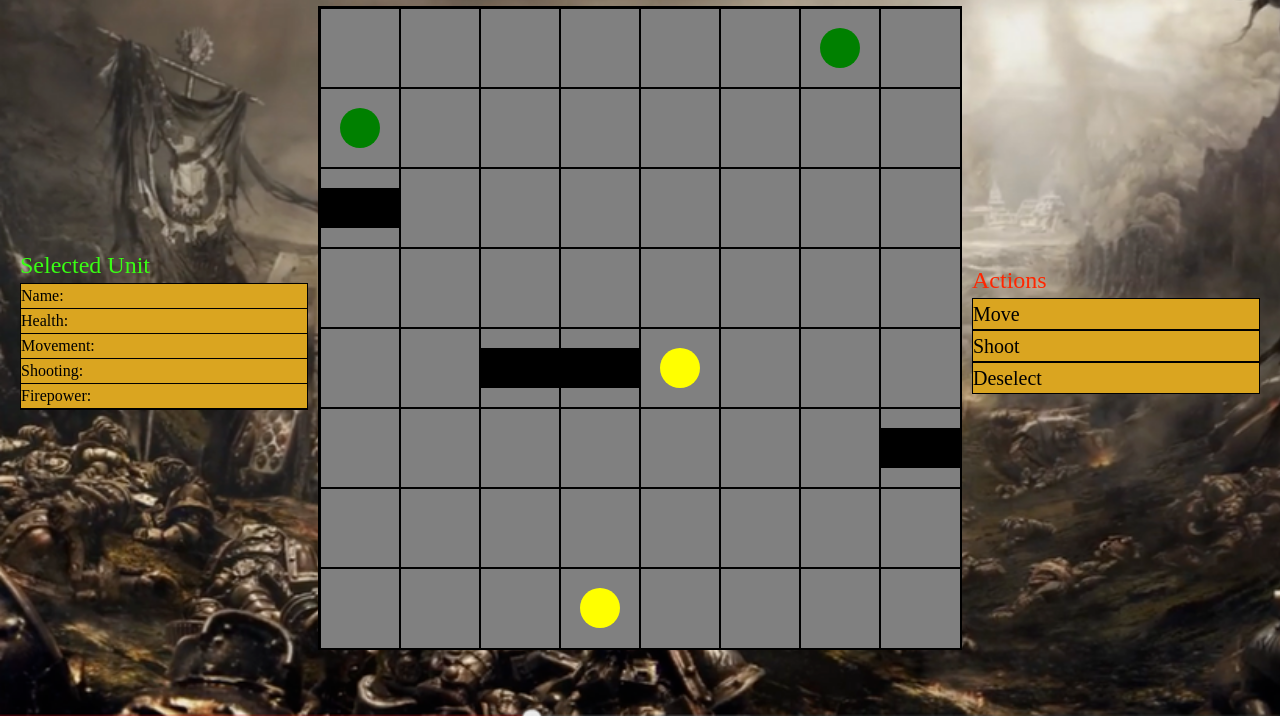
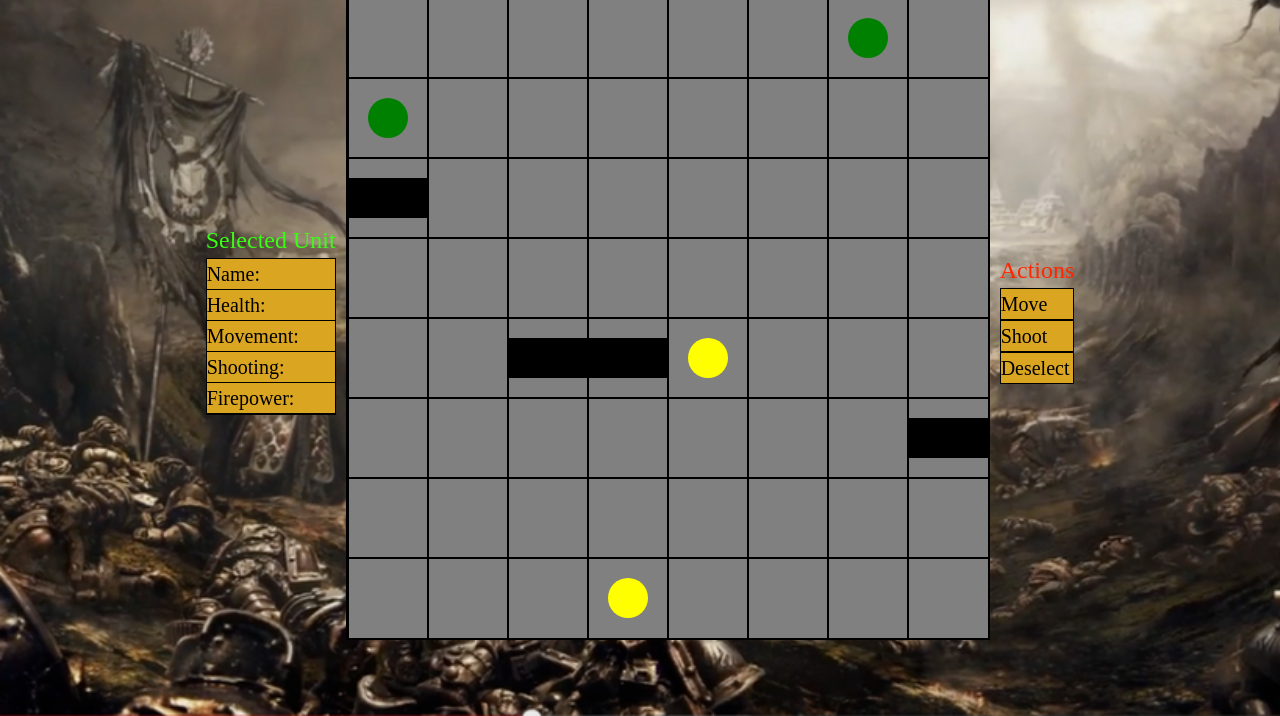
Before and after one commit to CodyDegraffeNiles/JS_PROJECT, a website built with webpack: page index.html in a window 1280 px wide. Shown: the part 84-800 px from the top of the page. Built offline with nearby package versions, Linux system fonts and the light colour scheme.

Commit message:
Flex and game working properly

```diff
--- a/src/styles/normal.scss
+++ b/src/styles/normal.scss
@@ -1,4 +1,3 @@
-
 
 body{
   background-color: black;
@@ -9,11 +8,10 @@ body{
 }
 
 #play-area{
-  margin: auto;
-  // width: 50%;
-  padding: 10px;
+  // margin: auto;
   display: flex;
-  align-items: space-around;
+  justify-content: center;
+  align-items: center;
 }
 
 .game-board {
@@ -31,8 +29,7 @@ body{
 }
 
 #action-options{
-  margin: auto;
-  width: 50%;
+  // margin: auto;
   padding: 10px;
 }
 
@@ -54,8 +51,7 @@ body{
 }
 
 #unit-stats{
-  margin: auto;
-  width: 50%;
+  // margin: auto;
   padding: 10px;
 }
 
@@ -64,7 +60,7 @@ body{
   border-left: 1px solid black;
   border-right: 1px solid black;
   background-color: goldenrod;
-  font: 20px;
+  font-size: 20px;
   cursor: pointer;
 }
 
@@ -72,7 +68,7 @@ body{
   border-left: 1px solid black;
   border-right: 1px solid black;
   background-color: goldenrod;
-  font: 20px;
+  font-size: 20px;
   cursor: pointer;
 }
 
```
Also changed, not shown: dist/main.css.
